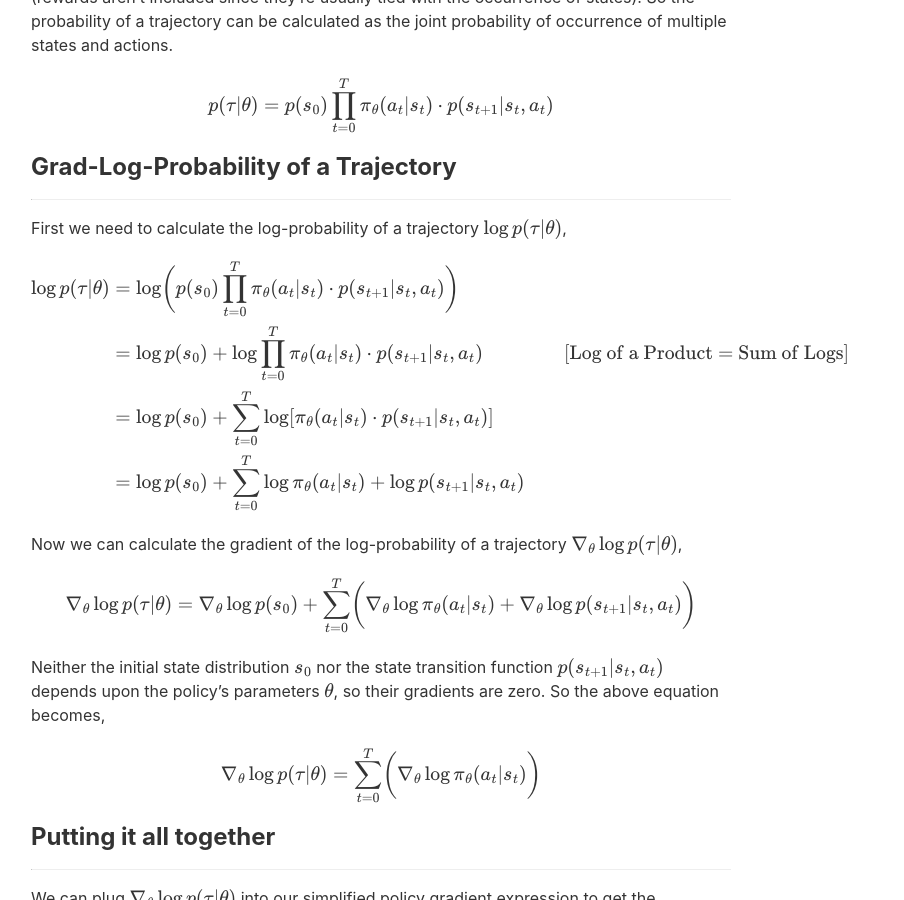
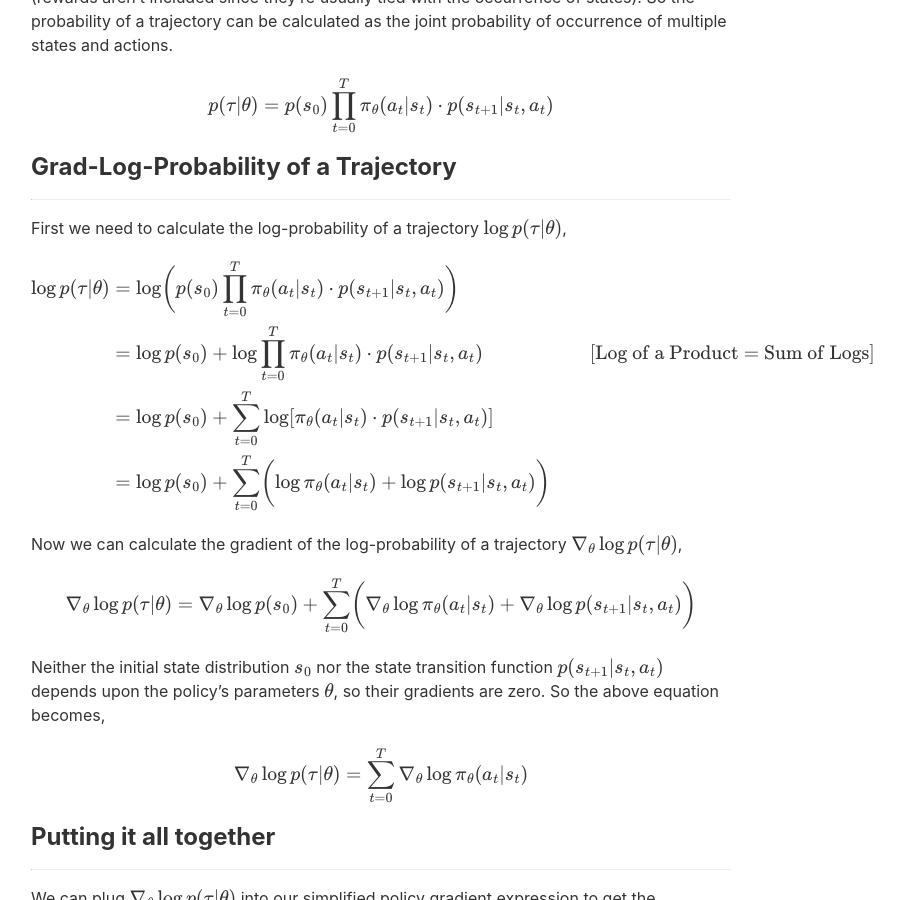
Before and after one commit to BalajiAI/balajiai.github.io, a Jekyll site: the page built from _posts/2023-04-23-policy-gradients.md, in a window 1280 px wide and 900 px high, scrolled down 2075 px. Shown: the whole window, without its empty margins (259-1163 px from the left). Built offline with Jekyll 4.4.1, drawn with Linux system fonts in a browser that asks for light colours; part of the change alters nothing that is shown.

```diff
--- a/_posts/2023-04-23-policy-gradients.md
+++ b/_posts/2023-04-23-policy-gradients.md
@@ -103,7 +103,7 @@ $$\begin{aligned}
 \log p(\tau|\theta) & = \log \biggl( p(s_{0}) \prod_{t=0}^{T} \pi_{\theta}(a_{t}|s_{t}) \cdot p(s_{t+1}|s_{t},a_{t}) \biggl) \\
 & = \log p(s_{0}) + \log \prod_{t=0}^{T} \pi_{\theta}(a_{t}|s_{t}) \cdot p(s_{t+1}|s_{t},a_{t}) &&\text{[Log of a Product = Sum of Logs]} \\
 & = \log p(s_{0}) + \sum_{t=0}^{T}  \log [ \pi_{\theta}(a_{t}|s_{t}) \cdot p(s_{t+1}|s_{t},a_{t}) ] \\
-& = \log p(s_{0}) + \sum_{t=0}^{T}  \log \pi_{\theta}(a_{t}|s_{t}) + \log p(s_{t+1}|s_{t},a_{t}) \\
+& = \log p(s_{0}) + \sum_{t=0}^{T} \biggl(  \log \pi_{\theta}(a_{t}|s_{t}) + \log p(s_{t+1}|s_{t},a_{t}) \biggl) \\
 \end{aligned}$$
 
 Now we can calculate the gradient of the log-probability of a trajectory
@@ -115,7 +115,7 @@ Neither the initial state distribution $s_{0}$ nor the state transition
 function $p(s_{t+1}|s_{t},a_{t})$ depends upon the policy's parameters
 $\theta$, so their gradients are zero. So the above equation becomes,
 
-$$\nabla_{\theta} \log p(\tau|\theta) =  \sum_{t=0}^{T}\biggl(\nabla_{\theta} \log \pi_{\theta}(a_{t}|s_{t})\biggl)$$
+$$\nabla_{\theta} \log p(\tau|\theta) =  \sum_{t=0}^{T}\nabla_{\theta} \log \pi_{\theta}(a_{t}|s_{t})$$
 
 ## Putting it all together
 ---
```
